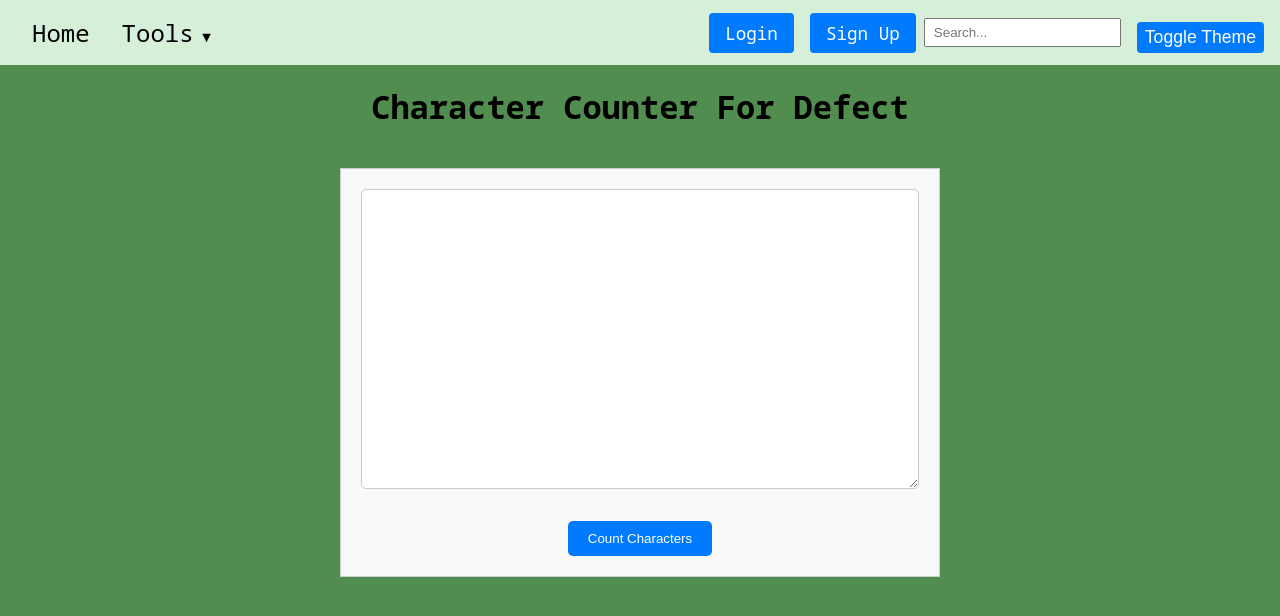
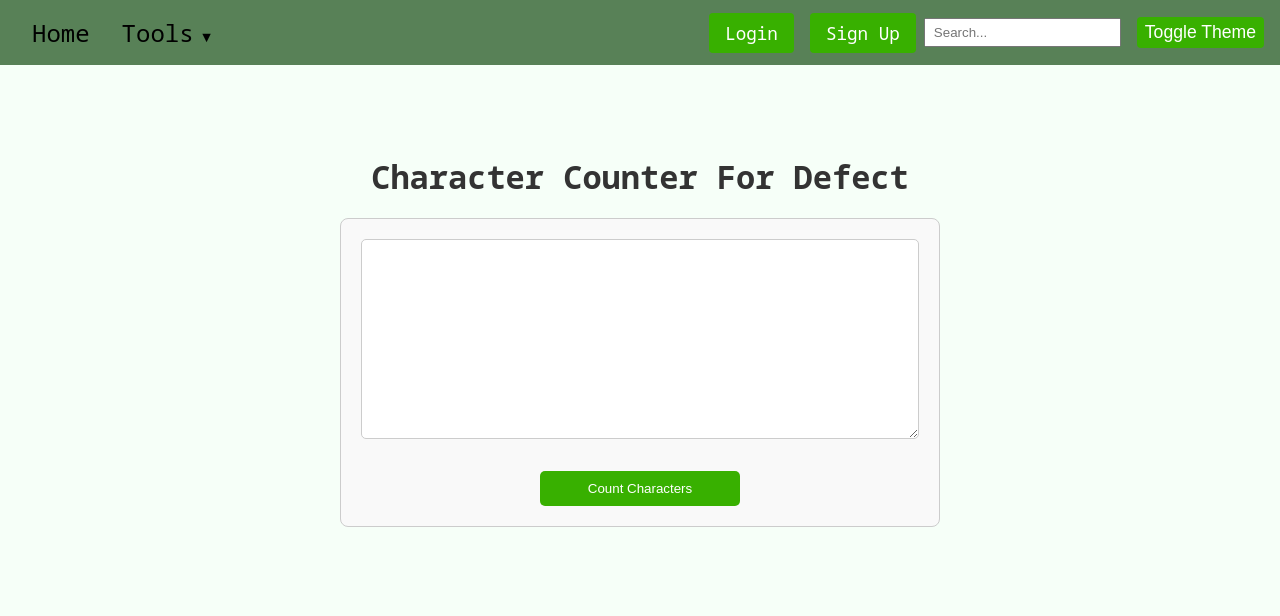
Before and after one commit to iamxdv30/TheOmnitool, a Flask app: page /char_counter in a window 1280 px wide. Shown: the top 616 px of the page. Run offline with Flask 3, Linux system fonts and the light colour scheme.

Commit message:
Improved UI of Login and enhanced UI of character counter

```diff
--- a/Tools/templates/char_counter.html
+++ b/Tools/templates/char_counter.html
@@ -7,12 +7,13 @@
 {% block title %}Character Counter{% endblock %}
 
 {% block content %}
-<h1>Character Counter For Defect</h1>
-<div class="main-container">
-    <form class="form-container" method="POST" action="{{ url_for('char_counter') }}">
-        <textarea class="textarea" name="text" rows="20" cols="65">{{ input_text | default('') }}</textarea>
+
+<div class="char-container">
+    <h1>Character Counter For Defect</h1>
+    <form class="char-form" method="POST" action="{{ url_for('char_counter') }}">
+        <textarea class="char-textarea" name="text" rows="20" cols="65">{{ input_text | default('') }}</textarea>
         <br>
-        <button type="submit">Count Characters</button>
+        <button class="count-button" type="submit">Count Characters</button>
     </form>
     {% if total_characters is defined %}
         <div class="result-container">
--- a/static/css/base.css
+++ b/static/css/base.css
@@ -7,12 +7,12 @@
 }
 .light-theme {
     font-family: 'Noto Sans Mono', monospace;
-    background-color: #508D4E;
+    background-color: #f6fff8;
 }
 
 /* Navbar styles */
 .navbar {
-    background-color: #D6EFD8;
+    background-color: #588157;
     padding: 0.5rem 1rem;
     position: relative;
 }
@@ -131,14 +131,14 @@
     padding: 0.3rem 0.5rem;
     cursor: pointer;
     border: none;
-    background-color: #007bff;
+    background-color: #38b000;
     color: #fff;
     border-radius: 0.25rem;
     font-size: 1em;
 }
 
 .base-toggle-btn:hover {
-    background-color: #0056b3;
+    background-color: #008000;
 }
 
 @media (max-width: 768px) {
@@ -235,14 +237,14 @@ body.dark-theme .base-toggle-btn {
     margin: 0 0.5rem;
     text-decoration: none;
     color: #fff;
-    background-color: #007bff;
+    background-color: #38b000;
     border: none;
     border-radius: 0.25rem;
     cursor: pointer;
 }
 
 .btn:hover {
-    background-color: #0056b3;
+    background-color: #008000;
 }
 
 /* Adjust navbar items alignment */
--- a/static/css/char_counter.css
+++ b/static/css/char_counter.css
@@ -1,16 +1,26 @@
 body {
-    font-family: Arial, sans-serif;
+    font-family: 'Noto Sans Mono', monospace;
     margin: 0;
     padding: 0;
     box-sizing: border-box;
+    background-color: #f9f9f9;
+    color: #333;
 }
 
-h1 {
-    text-align: center; /* Aligning the heading to center */
+.char-container {
+    display: flex;
+    flex-direction: column; /* Stacks heading, form, and result vertically */
+    justify-content: center;
+    align-items: center;
+    padding: 20px;
+    margin-top: 50px; /* Adds space at the top */
+}
+
+.char-container h1 {
+    text-align: center; /* Center the heading */
     font-weight: bold;
     padding: 10px;
-    margin: 10px 0; /* Adjusted margin for better alignment with form */
-    align-items: center;
+    margin: 10px 0;
 }
 
 body.dark-theme {
@@ -18,34 +28,27 @@ body.dark-theme {
     color: #e0e0e0;
 }
 
-.main-container {
+.char-form {
+    background-color: #f9f9f9;
+    border: 1px solid #ccc;
+    padding: 20px;
+    width: 100%; /* Full width for responsiveness */
+    max-width: 600px; /* Restricts the max width for better readability */
     display: flex;
-    justify-content: center; /* Center horizontally */
-    align-items: flex-start; /* Align items at the top */
-    gap: 20px; /* Adjust space between the form and the result */
-    padding: 20px;
+    flex-direction: column;
+    align-items: center;
+    border-radius: 8px;
 }
 
-.form-container {
-    background-color: #f9f9f9; /* Just for visualization */
-    border: 1px solid #ccc;
-    padding: 20px;
-    max-width: 600px;
-    flex: 1; /* This will make the form container take up available space */
-    display: flex;
-    flex-direction: column;
-    align-items: center; /* Center the form contents */
-}
-
-body.dark-theme .form-container {
+body.dark-theme .char-form {
     background-color: #1e1e1e;
     border: 1px solid #333;
 }
 
-.textarea {
+.char-textarea {
     width: 100%;
-    height: 300px;
-    resize: both; /* Allow both vertical and horizontal resizing */
+    height: 200px; /* Adjust height for better balance */
+    resize: vertical; /* Allow vertical resizing */
     background-color: #fff;
     color: #333;
     border: 1px solid #ccc;
@@ -53,63 +56,53 @@ body.dark-theme .form-container {
     border-radius: 5px;
 }
 
-body.dark-theme .textarea {
+body.dark-theme .char-textarea {
     background-color: #2e2e2e;
     color: #e0e0e0;
     border: 1px solid #555;
 }
 
-button {
-    background-color: #007bff;
+.count-button {
+    background-color: #38b000;
     color: white;
     border: none;
     padding: 10px 20px;
     cursor: pointer;
     margin-top: 10px;
     border-radius: 5px;
+    width: 100%; /* Makes the button take full width */
+    max-width: 200px; /* Adds a limit to the button width */
 }
 
-body.dark-theme button {
-    background-color: #007bff;
-    color: #e0e0e0;
-    border: 1px solid #555;
-}
-
-button:hover {
-    background-color: #0056b3;
-}
-
-body.dark-theme button:hover {
-    background-color: #0056b3;
+.count-button:hover {
+    background-color: #008000;
 }
 
 .result-container {
-    background-color: #f9f9f9; /* Just for visualization */
+    background-color: #f9f9f9;
     border: 1px solid #ccc;
     padding: 20px;
-    min-width: 300px;
-    max-width: 400px;
-    flex-shrink: 0; /* Ensure the result container doesn't shrink */
+    margin-top: 20px; /* Adds space between the form and result */
+    width: 100%;
+    max-width: 600px; /* Matches the form's max-width for consistency */
+    border-radius: 8px;
     box-shadow: 0 0 10px rgba(0, 0, 0, 0.1);
-    border-radius: 8px;
 }
 
 body.dark-theme .result-container {
     background-color: #1e1e1e;
     color: #a0e0a0;
     border: 1px solid #a0e0a0;
-    box-shadow: 0 0 10px rgba(0, 0, 0, 0.1);
 }
 
-/* Error Styles */
 .errors {
     background-color: #f9f9f9;
     color: #ff6b6b;
     border: 1px solid #ff6b6b;
-    margin-top: 10px; /* Add some space above the errors */
-    padding: 10px; /* Add some padding for better appearance */
-    width: 100%; /* Make errors take full width of the container */
-    max-width: 600px; /* Optional: limit the maximum width */
+    margin-top: 10px;
+    padding: 10px;
+    width: 100%;
+    max-width: 600px;
     border-radius: 8px;
 }
 
--- a/static/css/index.css
+++ b/static/css/index.css
@@ -6,6 +6,7 @@
 }
 body.dark-theme .index-heading {
     color: #fff;
+    font-family: 'Noto Sans Mono', monospace;
 }
 
 body.light-theme .index-heading {
@@ -23,6 +24,7 @@ body.light-theme .index-heading {
 
 body.dark-theme .index-list {
     color: #fff;
+    font-family: 'Noto Sans Mono', monospace;
 }
 
 body.light-theme .index-list {
@@ -54,6 +56,7 @@ body.light-theme .index-list {
 
 body.dark-theme .index-list li {
     color: #fff;
+    font-family: 'Noto Sans Mono', monospace;
 }
 
 body.light-theme .index-list li {
--- a/templates/base.html
+++ b/templates/base.html
@@ -45,8 +45,8 @@
                 </ul>
                 <div class="navbar-right">
                     <!-- Changed "Register" to buttons "Login" and "No Account? Register Here" per instruction 5 -->
-                    <a href="#" class="btn">Login</a>
-                    <a href="#" class="btn">Sign Up</a>
+                    <a href="{{ url_for('login') }}" class="btn">Login</a>
+                    <a href="{{ url_for('register') }}" class="btn">Sign Up</a>
                     <!-- Search bar and theme toggle button on the right -->
                     <input type="text" class="search-bar" placeholder="Search...">
                     <button class="base-toggle-btn">Toggle Theme</button>
```
Also changed, not shown: other parts of static/css/base.css (+2 -0 lines), static/css/login.css (added, +46 -0 lines), static/css/tax_calculator.css (+4 -4 lines), templates/login.html (+7 -0 lines).
